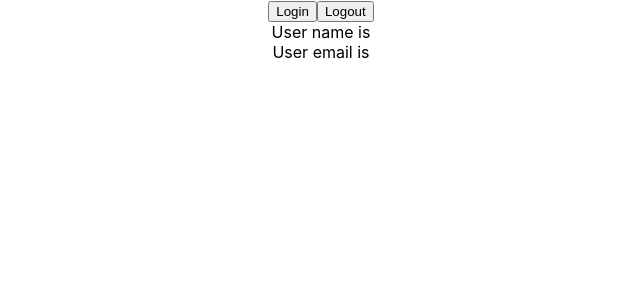
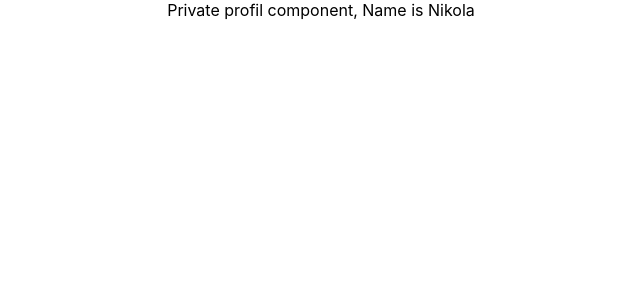
Before and after one commit to dzoniD/typescript-react-demo, a React (Create React App) app: page / in a window 1280 px wide. Shown: the top 300 px of the page, without its empty margins (319-959 px from the left). Built offline with nearby package versions, Linux system fonts and the light colour scheme.

Commit message:
typing component prop

```diff
--- a/src/App.tsx
+++ b/src/App.tsx
@@ -13,6 +13,8 @@
 import { Box } from './components/context/Box';
 import { UserContextProvider } from './components/context/UserContex';
 import { User } from './components/context/User';
+import { Private } from './components/auth/Private';
+import { Profile } from './components/auth/Profile';
 
 function App() {
   const personName = {
@@ -39,9 +41,10 @@
 
   return (
     <div className="App">
-      <UserContextProvider>
+      <Private isLoggedIn={true} component={Profile}/>
+      {/* <UserContextProvider>
         <User/>
-      </UserContextProvider>
+      </UserContextProvider> */}
       {/* <ThemeContextProvider>
         <Box/>
       </ThemeContextProvider> */}
--- /dev/null
+++ b/src/components/auth/Login.tsx
@@ -0,0 +1,4 @@
+
+export const Login = () => {
+    return <div>Please login to continue</div>
+}
--- /dev/null
+++ b/src/components/auth/Private.tsx
@@ -0,0 +1,14 @@
+import { Login } from './Login';
+import { ProfileProps } from './Profile'
+type PrivateProps = {
+    isLoggedIn: boolean
+    component: React.ComponentType<ProfileProps>
+}
+
+export const Private = ({ isLoggedIn, component:Component}: PrivateProps) => {
+    if(isLoggedIn){
+        return <Component name='Nikola'/>
+    } else {
+        return <Login/>
+    }
+}
--- /dev/null
+++ b/src/components/auth/Profile.tsx
@@ -0,0 +1,7 @@
+export type ProfileProps = {
+     name: string
+}
+
+export const Profile = ({name}:ProfileProps) => {
+    return <div>Private profil component, Name is {name}</div>
+}
```
